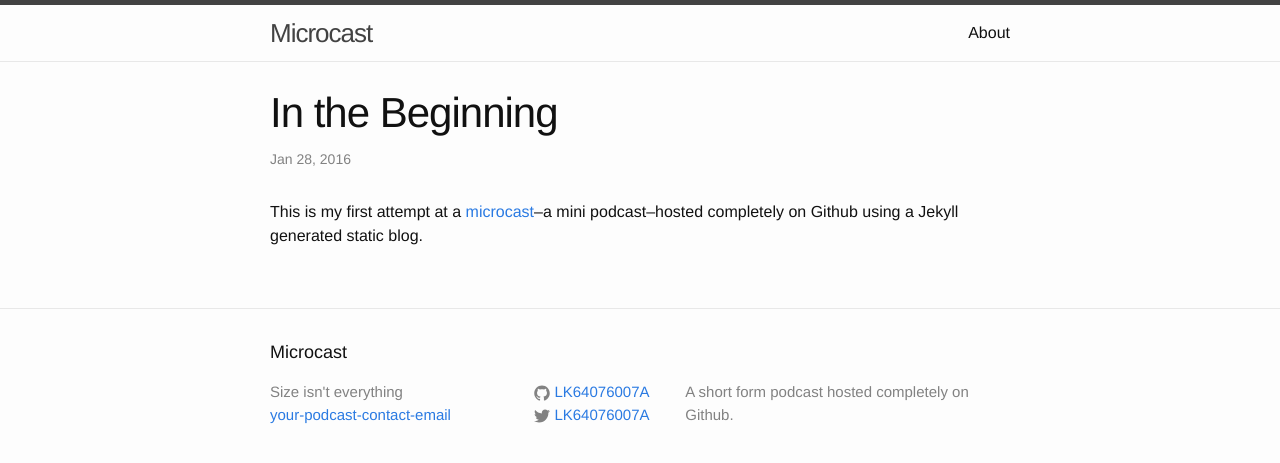
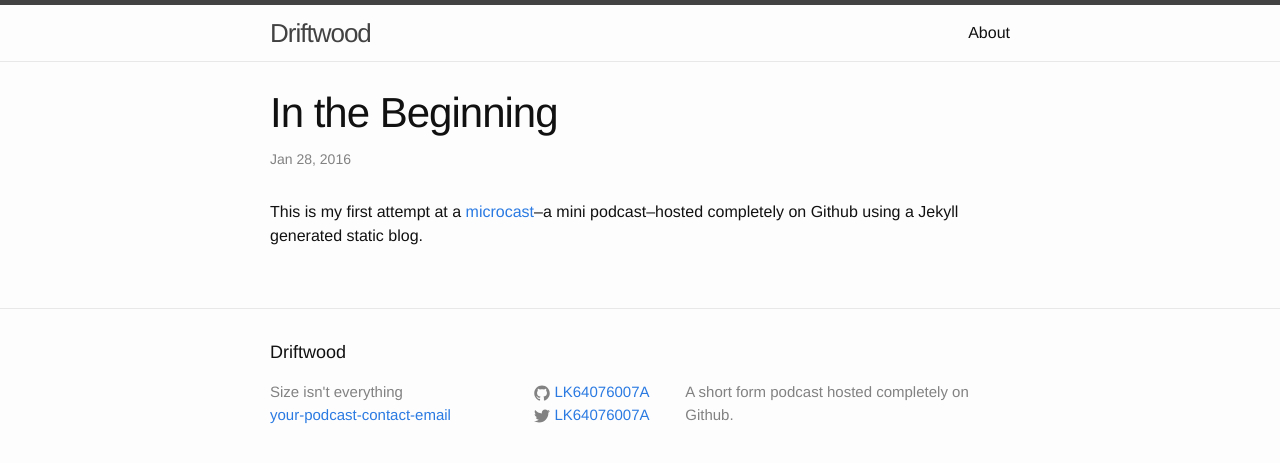
Before and after one commit to LK64076007A/microcast, a Jekyll site: the page built from _posts/2016-01-28-in-the-beginning.md, in a window 1280 px wide. Shown: the top 463 px of the page. Built offline with Jekyll 4.4.1, drawn with Linux system fonts in a browser that asks for light colours.

Commit message:
change name to Driftwood

```diff
--- a/_config.yml
+++ b/_config.yml
@@ -6,8 +6,6 @@
 # 'jekyll serve'. If you change this file, please restart the server process.
 
 # Site settings
-title: Your awesome title
-email: your-email@domain.com
 description: > # this means to ignore newlines until "baseurl:"
   Write an awesome description for your new site here. You can edit this
   line in _config.yml. It will appear in your document head meta (for
@@ -24,7 +22,7 @@ github_username:  LK64076007A
 
 # Podcast Feed Settings
 
-title:          Microcast
+title:          Driftwood
 email:          your-podcast-contact-email
 description:    "A short form podcast hosted completely on Github."
 subtitle:       "Size isn't everything"
```
